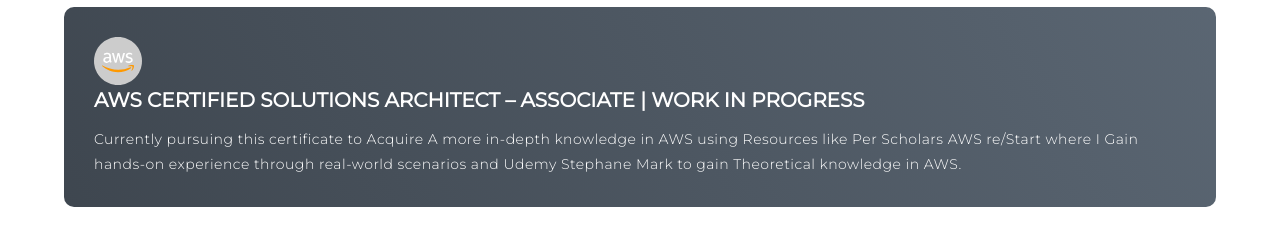
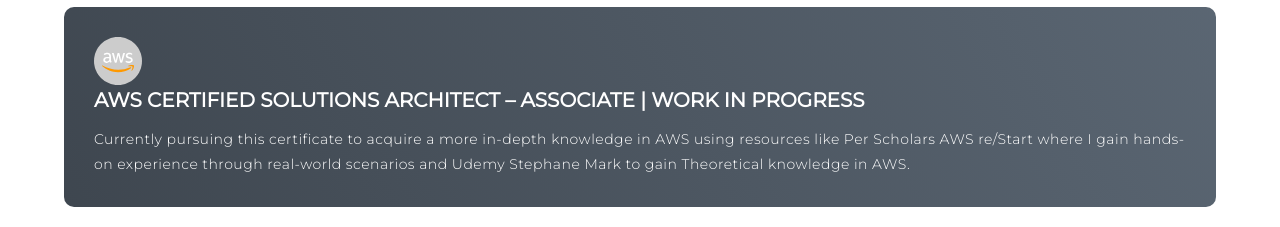
Before and after one commit to Manuel-Ferreras/web-devferreras, a plain HTML site: page index.html in a window 1280 px wide. Shown: the part 1061-1288 px from the top of the page. Drawn offline with Linux system fonts and the light colour scheme.

Commit message:
Update index.html

```diff
--- a/index.html
+++ b/index.html
@@ -64,7 +64,7 @@
        <div class="service-item">
         <div class="icon"><img src="./img/icons8.svg" /></div>
         <h2>AWS Certified Solutions Architect – Associate | work in  progress </h2>
-        <p>Currently pursuing this certificate to Acquire A more in-depth knowledge in AWS using Resources like  Per Scholars AWS re/Start where I Gain hands-on experience through real-world scenarios and  Udemy Stephane Mark to gain Theoretical knowledge in AWS.
+        <p>Currently pursuing this certificate to acquire a more in-depth knowledge in AWS using resources like  Per Scholars AWS re/Start where I gain hands-on experience through real-world scenarios and  Udemy Stephane Mark to gain Theoretical knowledge in AWS.
         </p>
       </div>
       <div class="service-bottom">
```
